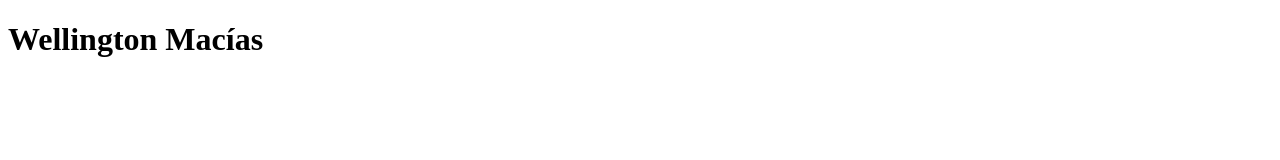
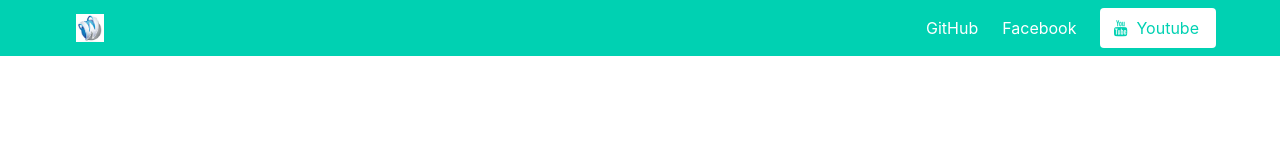
Before and after one commit to wemacias/wemacias.github.io, a plain HTML site: page index.html in a window 1280 px wide. Drawn offline with nearby package versions, Linux system fonts and the light colour scheme.

Commit message:
add menu

```diff
--- /dev/null
+++ b/css/master.css
@@ -0,0 +1,3 @@
+.logo{
+  height: 50px;
+}
--- a/index.html
+++ b/index.html
@@ -1,12 +1,40 @@
 <!DOCTYPE html>
 <html lang="es">
+
 <head>
   <meta charset="UTF-8">
+  <title>@WellingtonMacias</title>
   <meta name="viewport" content="width=device-width, initial-scale=1.0">
   <meta http-equiv="X-UA-Compatible" content="ie=edge">
-  <title>@WellingtonMacias</title>
+  <link rel="stylesheet" href="https://cdnjs.cloudflare.com/ajax/libs/font-awesome/4.7.0/css/font-awesome.min.css">
+  <link rel="stylesheet" href="https://cdnjs.cloudflare.com/ajax/libs/bulma/0.6.2/css/bulma.min.css">
+  <link rel="stylesheet" href="css/master.css">
 </head>
+
 <body>
-  <h1>Wellington Macías</h1>
+  <section class="hero is-primary is-medium">
+    <div class="hero-head">
+      <header class="navbar">
+        <div class="container">
+          <div class="navbar-start">
+            <a href="#" class="navbar-item">
+              <img src="img/logo.png" alt="Wellington" class="logo">
+            </a>
+          </div>
+          <div class="navbar-end navbar-menu">
+            <a href="http://github.com/wemacias" target="_blank" class="navbar-item">GitHub</a>
+            <a href="http://facebook.com/wfmacias" target="_blank" class="navbar-item">Facebook</a>
+            <span class="navbar-item">
+              <a href="http://youtube.com" target="_blank" class="button is-primary is-inverted">
+                  <span class="icon"><i class="fa fa-youtube"></i></span>
+            <span>Youtube</span>
+            </a>
+            </span>
+          </div>
+        </div>
+      </header>
+    </div>
+  </section>
 </body>
+
 </html>
```
Also changed, not shown: img/logo.png (added).
